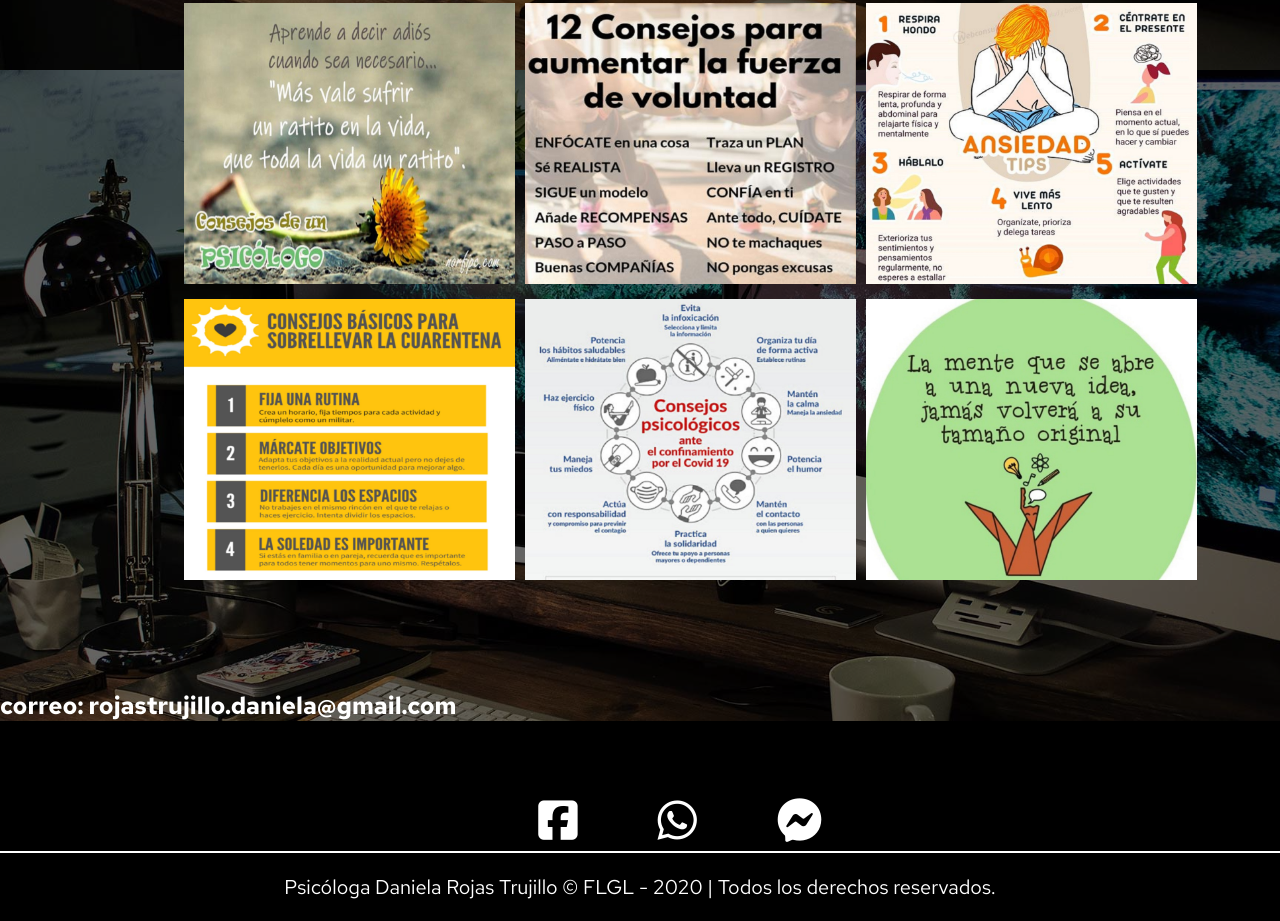
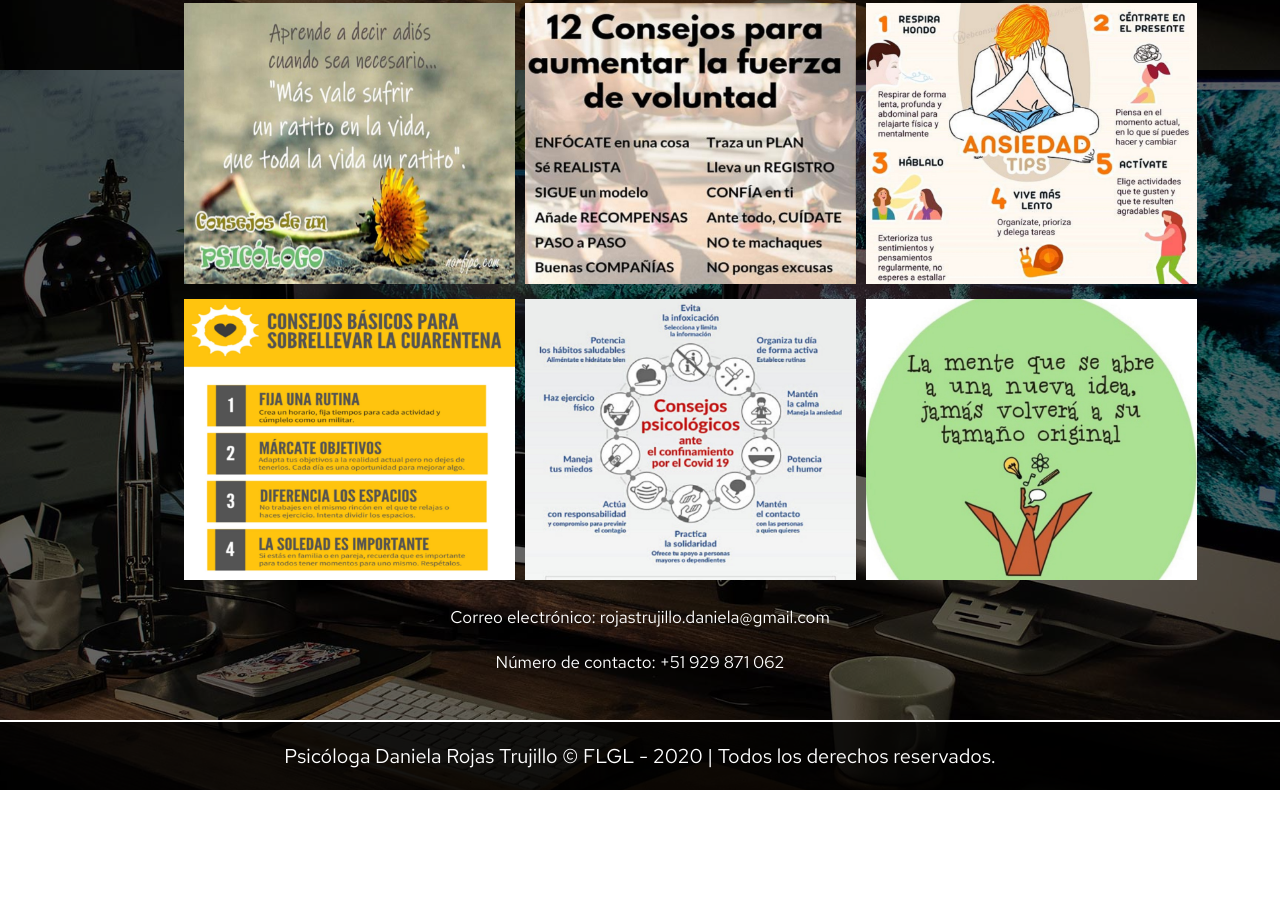
Before and after one commit to FLGL2020/psicologadanielarojas, a plain HTML site: page index.html in a window 1280 px wide. Shown: the part 3693-4614 px from the top of the page. After the commit the page ends 4483 px from the top, so only its background shows below. Drawn offline with Linux system fonts and the light colour scheme.

Commit message:
Update index.html

```diff
--- a/index.html
+++ b/index.html
@@ -149,20 +149,14 @@
         <img src="img/img9.jpg">
       </article>
     </div>
-
+     <p style="color: #fff">Correo electrónico: rojastrujillo.daniela@gmail.com</p>
+      <p style="color: #fff">Número de contacto: +51 929 871 062</p>
   </section>
 </div>
 
     </div>
     </section>
-<footer class="page-footer black">
-    <h2 style="color: #fff" align="left">correo: rojastrujillo.daniela@gmail.com</h2>
-    <div class="social-container">
-      <a href="https://www.facebook.com/daniela.rt.22/" target="blank"><i class="fab fa-facebook-square"></i></a>
-      <a href="https://api.whatsapp.com/send?phone=51929871062" target="_blank"><i class="fab fa-whatsapp"></i></a>
-      <a href="https://m.me/daniela.rt.22" target="_blank"><i class="fab fa-facebook-messenger"></i></a>
 
-    </div>
 
 
 
```
